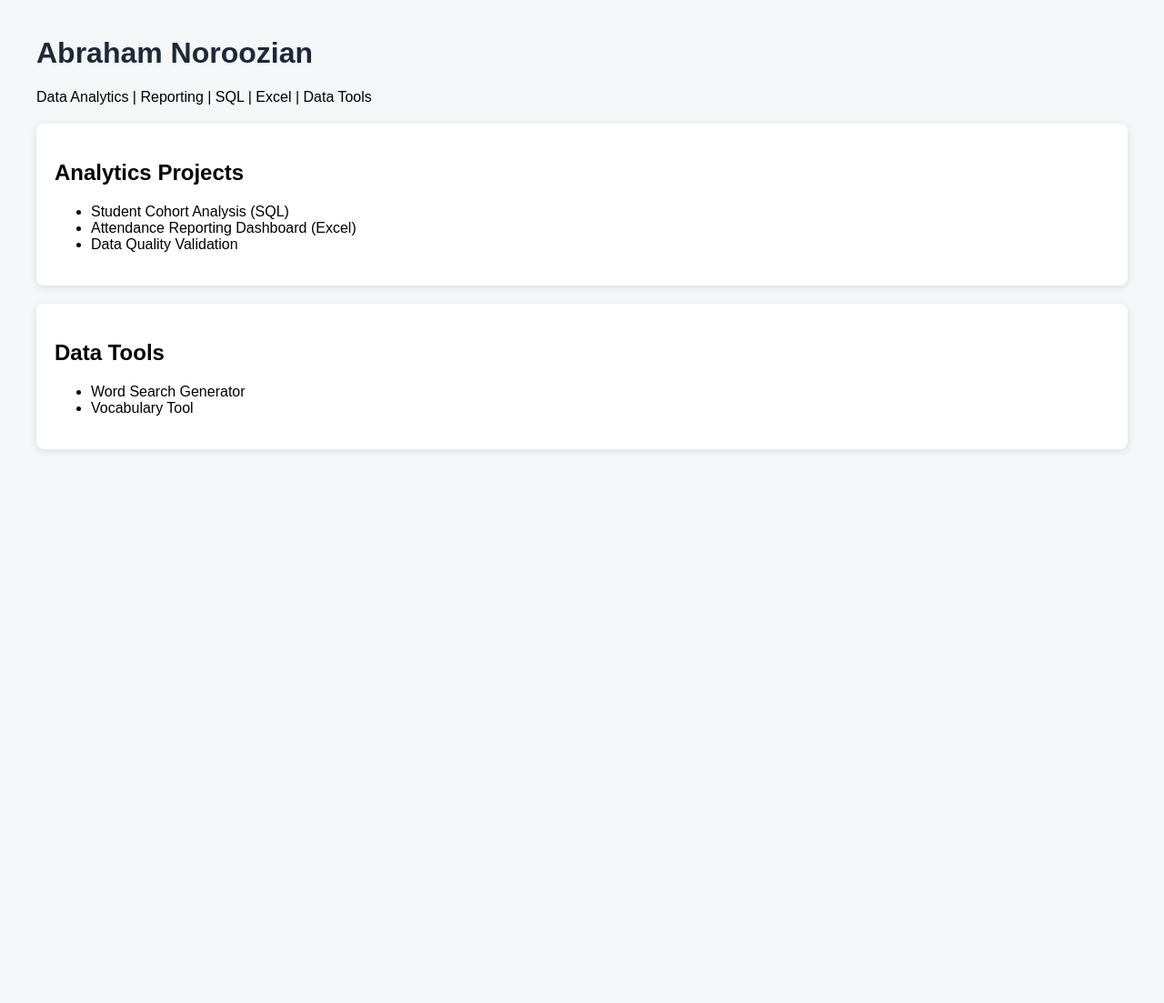
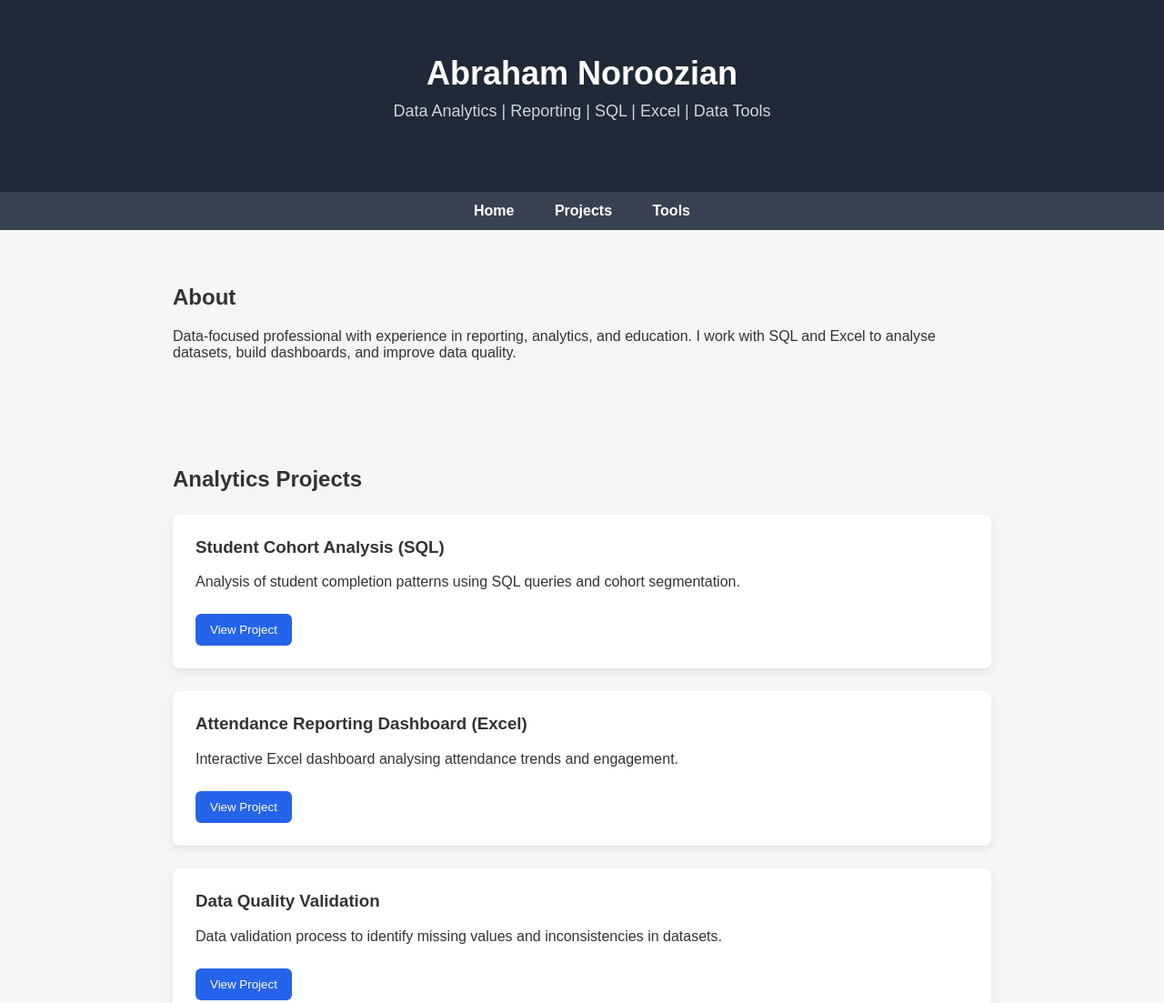
Before and after one commit to abrahamnoroozian/abrahamnoroozian.github.io, a plain HTML site: page index.html in a window 1280 px wide. Shown: the top 1103 px of the page at 91% size. Before the commit the page ends 800 px from the top, so only its background shows below. Drawn offline with Linux system fonts and the light colour scheme.

Commit message:
Update index.html

```diff
--- a/index.html
+++ b/index.html
@@ -1,56 +1,193 @@
 <!DOCTYPE html>
 <html>
 <head>
+
 <title>Abraham Noroozian | Data Analytics Portfolio</title>
 
 <style>
+
 body{
 font-family: Arial;
-margin:40px;
+margin:0;
 background:#f4f6f8;
+color:#333;
 }
 
-h1{
-color:#1f2937;
+header{
+background:#1f2937;
+color:white;
+padding:60px 20px;
+text-align:center;
+}
+
+header h1{
+margin:0;
+font-size:36px;
+}
+
+header p{
+margin-top:10px;
+font-size:18px;
+color:#d1d5db;
+}
+
+nav{
+background:#374151;
+padding:12px;
+text-align:center;
+}
+
+nav a{
+color:white;
+margin:0 20px;
+text-decoration:none;
+font-weight:bold;
+}
+
+nav a:hover{
+text-decoration:underline;
+}
+
+section{
+max-width:900px;
+margin:auto;
+padding:40px;
 }
 
 .card{
 background:white;
-padding:20px;
-margin:20px 0;
+padding:25px;
+margin:25px 0;
 border-radius:8px;
-box-shadow:0 2px 8px rgba(0,0,0,0.1);
+box-shadow:0 4px 10px rgba(0,0,0,0.08);
 }
+
+.card h3{
+margin-top:0;
+}
+
+button{
+background:#2563eb;
+color:white;
+border:none;
+padding:10px 16px;
+border-radius:6px;
+cursor:pointer;
+margin-top:10px;
+}
+
+button:hover{
+background:#1d4ed8;
+}
+
+footer{
+background:#1f2937;
+color:white;
+text-align:center;
+padding:25px;
+margin-top:40px;
+}
+
 </style>
 
 </head>
 
 <body>
 
+<header>
+
 <h1>Abraham Noroozian</h1>
-
 <p>Data Analytics | Reporting | SQL | Excel | Data Tools</p>
 
-<div class="card">
+</header>
+
+<nav>
+
+<a href="#">Home</a>
+<a href="#projects">Projects</a>
+<a href="#tools">Tools</a>
+
+</nav>
+
+<section>
+
+<h2>About</h2>
+
+<p>
+Data-focused professional with experience in reporting, analytics, and education.
+I work with SQL and Excel to analyse datasets, build dashboards, and improve data quality.
+</p>
+
+</section>
+
+<section id="projects">
+
 <h2>Analytics Projects</h2>
 
-<ul>
-<li>Student Cohort Analysis (SQL)</li>
-<li>Attendance Reporting Dashboard (Excel)</li>
-<li>Data Quality Validation</li>
-</ul>
+<div class="card">
+
+<h3>Student Cohort Analysis (SQL)</h3>
+
+<p>Analysis of student completion patterns using SQL queries and cohort segmentation.</p>
+
+<button>View Project</button>
 
 </div>
 
 <div class="card">
-<h2>Data Tools</h2>
 
-<ul>
-<li>Word Search Generator</li>
-<li>Vocabulary Tool</li>
-</ul>
+<h3>Attendance Reporting Dashboard (Excel)</h3>
+
+<p>Interactive Excel dashboard analysing attendance trends and engagement.</p>
+
+<button>View Project</button>
 
 </div>
 
+<div class="card">
+
+<h3>Data Quality Validation</h3>
+
+<p>Data validation process to identify missing values and inconsistencies in datasets.</p>
+
+<button>View Project</button>
+
+</div>
+
+</section>
+
+<section id="tools">
+
+<h2>Data Tools</h2>
+
+<div class="card">
+
+<h3>Word Search Generator</h3>
+
+<p>Web tool for generating vocabulary puzzles.</p>
+
+<button>Open Tool</button>
+
+</div>
+
+<div class="card">
+
+<h3>Vocabulary Tool</h3>
+
+<p>Interactive vocabulary practice generator.</p>
+
+<button>Open Tool</button>
+
+</div>
+
+</section>
+
+<footer>
+
+<p>© 2026 Abraham Noroozian</p>
+<p>LinkedIn | GitHub</p>
+
+</footer>
+
 </body>
 </html>
```
